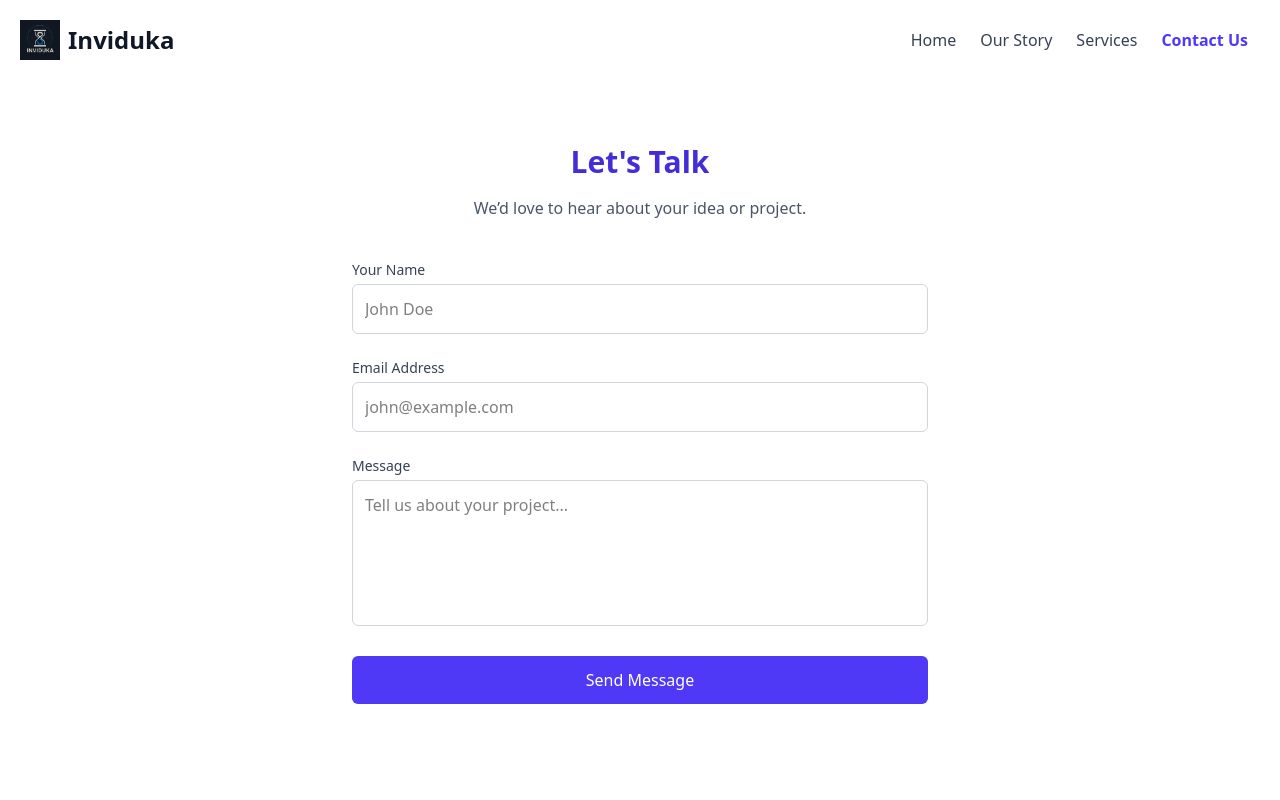
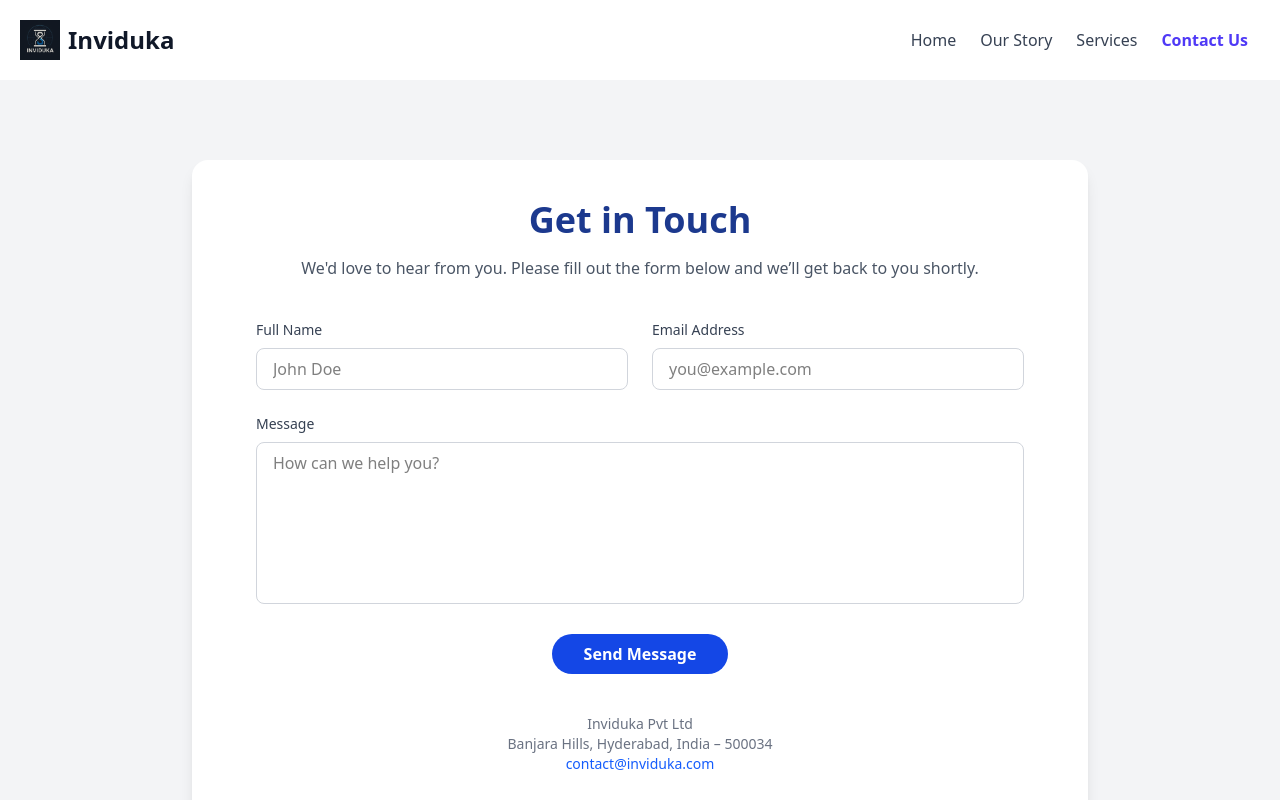
Before and after one commit to thiruthodangi2002/Inviduka, a React (Vite) app: page /contact in a window 1280 px wide. Shown: the top 800 px of the page. Built offline with nearby package versions, Linux system fonts and the light colour scheme.

Commit message:
Update Contactus.jsx

```diff
--- a/src/components/Contactus.jsx
+++ b/src/components/Contactus.jsx
@@ -2,100 +2,129 @@ import React, { useRef, useState } from "react";
 import emailjs from "@emailjs/browser";
 
 const Contactus = () => {
-  const form = useRef();
-  const [sent, setSent] = useState(false);
-  const [error, setError] = useState(false);
+  const formRef = useRef(null);
+  const [status, setStatus] = useState("");
 
   const sendEmail = (e) => {
     e.preventDefault();
-    setSent(false);
-    setError(false);
+
+    if (!formRef.current) return;
 
     emailjs
       .sendForm(
-        "service_svc5v1n", // your Service ID
-        "template_asxwo0p", // your Template ID
-        form.current,
-        "TClvfqrzHuKZejqA3" // your Public Key
+        "service_svc5v1n",        // ✅ Your Service ID
+        "template_np3qpwm",       // ✅ Your Template ID
+        formRef.current,
+        "TClvfqrzHuKZejqA3"       // ✅ Your Public Key
       )
       .then(
-        (result) => {
-          console.log(result.text);
-          setSent(true);
-          form.current.reset();
+        () => {
+          setStatus("✅ Message sent successfully!");
+          formRef.current.reset();
         },
         (error) => {
-          console.log(error.text);
-          setError(true);
+          console.error("FAILED...", error);
+          setStatus("❌ Failed to send message. Please try again.");
         }
       );
   };
 
   return (
-    <section className="min-h-screen bg-white px-5 py-16">
-      <div className="max-w-xl mx-auto">
-        <h2 className="text-3xl font-bold text-center text-indigo-700 mb-4">
-          Let's Talk
+    <section className="min-h-screen bg-gray-100 py-20 px-4">
+      <div className="max-w-4xl mx-auto bg-white rounded-2xl shadow-lg overflow-hidden">
+        <div className="px-8 py-10 sm:px-16">
+          <h2 className="text-4xl font-bold text-blue-900 mb-4 text-center">
+            Get in Touch
           </h2>
-        <p className="text-center text-gray-600 mb-10">
-          We’d love to hear about your idea or project.
+          <p className="text-gray-600 text-center mb-10">
+            We'd love to hear from you. Please fill out the form below and we’ll get back to you shortly.
           </p>
 
-        <form ref={form} onSubmit={sendEmail} className="space-y-6">
+          <form ref={formRef} onSubmit={sendEmail} className="space-y-6">
+            {/* Hidden field for to_name */}
+            <input type="hidden" name="to_name" value="Inviduka Team" />
+
+            <div className="grid sm:grid-cols-2 gap-6">
               <div>
-            <label htmlFor="user_name" className="block text-sm font-medium text-gray-700">
-              Your Name
+                <label htmlFor="from_name" className="block mb-2 text-sm font-medium text-gray-700">
+                  Full Name
                 </label>
                 <input
                   type="text"
-              name="user_name"
+                  id="from_name"
+                  name="from_name"
                   required
                   placeholder="John Doe"
-              className="w-full mt-1 p-3 border border-gray-300 rounded-md focus:ring-2 focus:ring-indigo-500 focus:outline-none"
+                  className="w-full border border-gray-300 rounded-lg px-4 py-2 focus:outline-none focus:ring-2 focus:ring-blue-500"
                 />
               </div>
-
               <div>
-            <label htmlFor="user_email" className="block text-sm font-medium text-gray-700">
+                <label htmlFor="from_email" className="block mb-2 text-sm font-medium text-gray-700">
                   Email Address
                 </label>
                 <input
                   type="email"
-              name="user_email"
+                  id="from_email"
+                  name="from_email"
                   required
-              placeholder="john@example.com"
-              className="w-full mt-1 p-3 border border-gray-300 rounded-md focus:ring-2 focus:ring-indigo-500 focus:outline-none"
+                  placeholder="you@example.com"
+                  className="w-full border border-gray-300 rounded-lg px-4 py-2 focus:outline-none focus:ring-2 focus:ring-blue-500"
                 />
+              </div>
             </div>
 
             <div>
-            <label htmlFor="message" className="block text-sm font-medium text-gray-700">
+              <label htmlFor="message" className="block mb-2 text-sm font-medium text-gray-700">
                 Message
               </label>
               <textarea
+                id="message"
                 name="message"
-              rows="5"
                 required
-              placeholder="Tell us about your project..."
-              className="w-full mt-1 p-3 border border-gray-300 rounded-md focus:ring-2 focus:ring-indigo-500 focus:outline-none resize-none"
+                rows={6}
+                placeholder="How can we help you?"
+                className="w-full border border-gray-300 rounded-lg px-4 py-2 resize-none focus:outline-none focus:ring-2 focus:ring-blue-500"
               ></textarea>
             </div>
 
+            {status && (
+              <p className={`text-center text-sm font-medium ${status.includes("✅") ? "text-green-600" : "text-red-600"}`}>
+                {status}
+              </p>
+            )}
+
+            <div className="text-center">
               <button
                 type="submit"
-            className="w-full bg-indigo-600 text-white py-3 px-6 rounded-md hover:bg-indigo-700 transition font-medium"
+                className="bg-blue-700 hover:bg-blue-800 text-white font-semibold py-2 px-8 rounded-full transition duration-200"
               >
                 Send Message
               </button>
+            </div>
+          </form>
 
-          {/* Status messages */}
-          {sent && (
-            <p className="text-green-600 text-center">Message sent successfully!</p>
-          )}
-          {error && (
-            <p className="text-red-600 text-center">Oops! Something went wrong.</p>
-          )}
-        </form>
+          <div className="mt-10 text-center text-gray-500 text-sm">
+            <p>Inviduka Pvt Ltd</p>
+            <p>Banjara Hills, Hyderabad, India – 500034</p>
+            <a href="mailto:contact@inviduka.com" className="text-blue-600 hover:underline">
+              contact@inviduka.com
+            </a>
+
+            <div className="flex justify-center gap-6 mt-4">
+              {["facebook", "twitter", "linkedin", "instagram"].map((platform) => (
+                <a
+                  key={platform}
+                  href={`https://${platform}.com`}
+                  target="_blank"
+                  rel="noopener noreferrer"
+                  className="text-gray-500 hover:text-blue-600"
+                >
+                  <i className={`fab fa-${platform} text-xl`}></i>
+                </a>
+              ))}
+            </div>
+          </div>
+        </div>
       </div>
     </section>
   );
```
Lines whose indentation alone changed are shown as unchanged.
